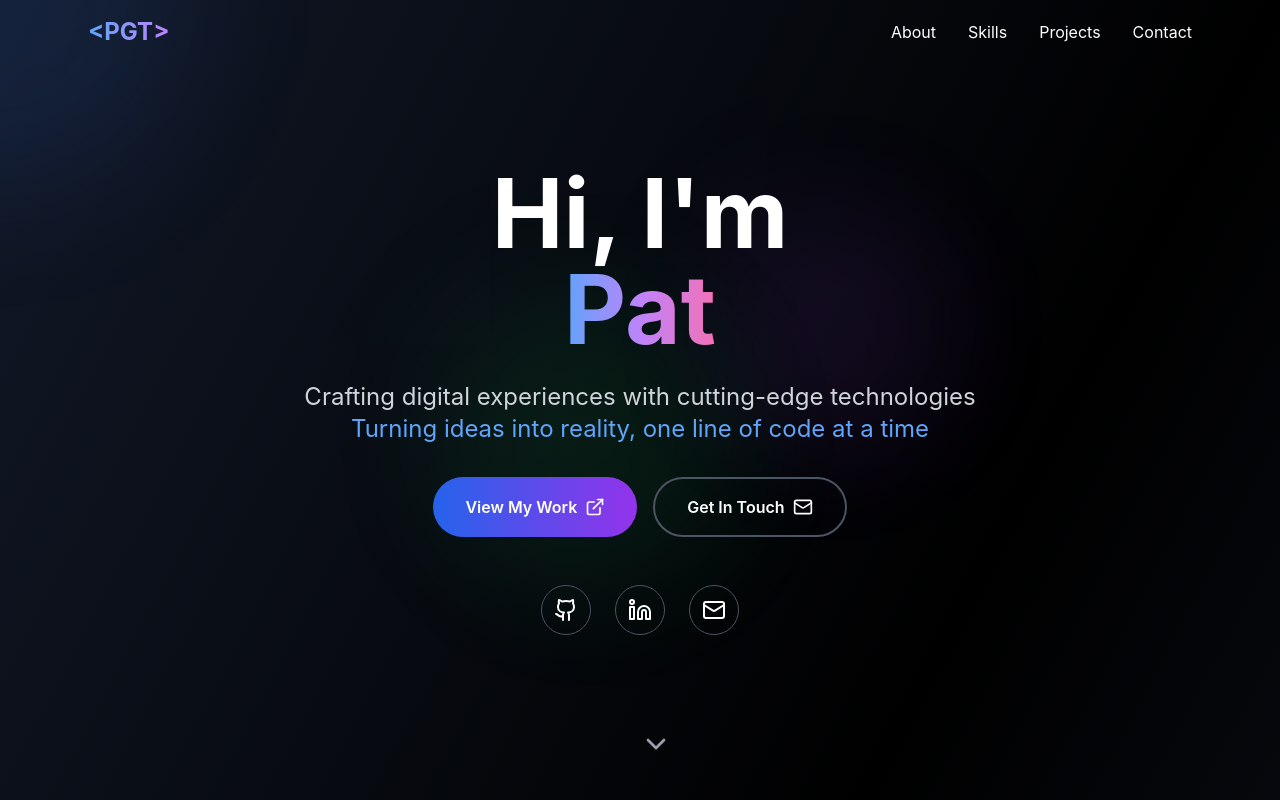
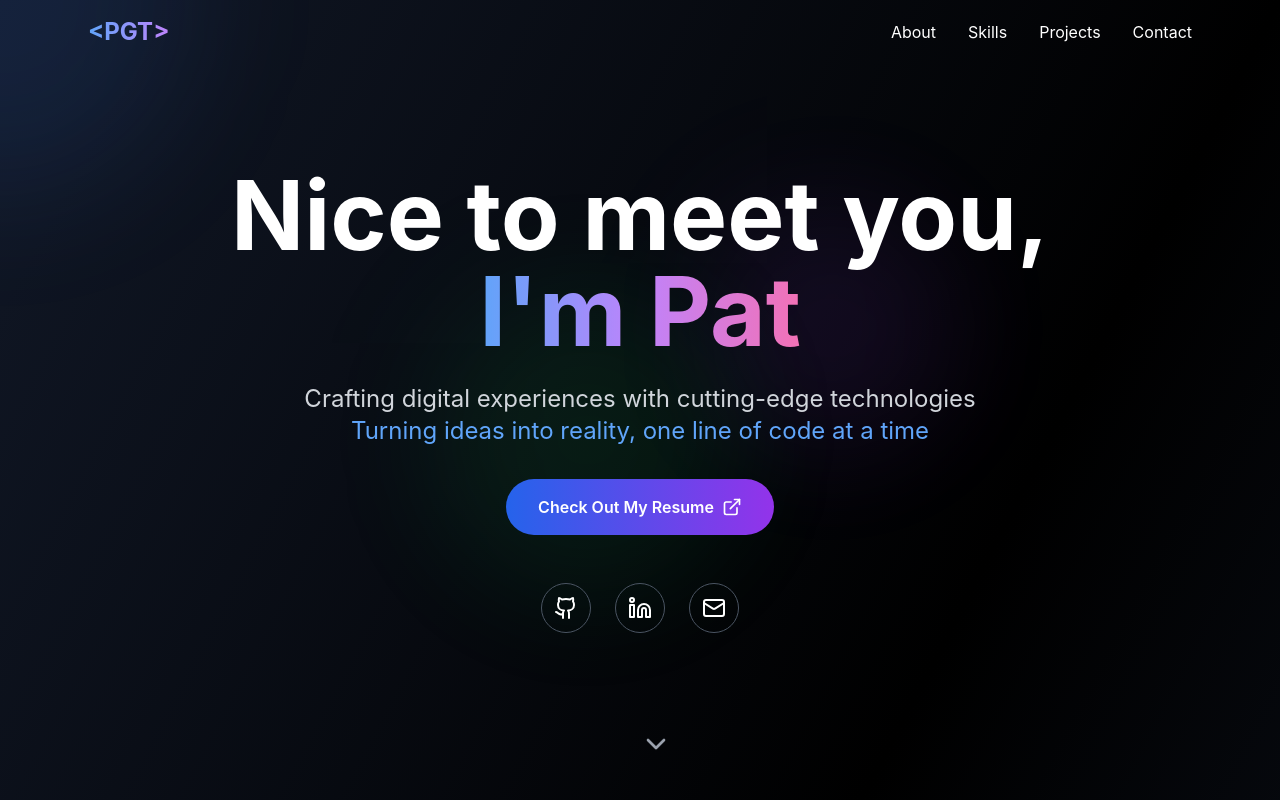
Before and after one commit to Patgdetorres/patgdetorres.com, a React (Create React App) app: page / in a window 1280 px wide. Shown: the top 800 px of the page. Built offline with nearby package versions, Linux system fonts and the light colour scheme.

Commit message:
link adjustments

```diff
--- a/public/index.html
+++ b/public/index.html
@@ -7,7 +7,7 @@
     <meta name="theme-color" content="#000000" />
     <meta name="description" content="Personal Programming Portfolio" />
     <script src="https://cdn.tailwindcss.com"></script>
-    <title>Your Name - Full Stack Developer</title>
+    <title>Pat Gonzalez De Torres</title>
   </head>
   <body>
     <noscript>You need to enable JavaScript to run this app.</noscript>
--- a/src/App.tsx
+++ b/src/App.tsx
@@ -52,7 +52,7 @@ const ProgrammingPortfolio = () => {
   ];
 
   return (
-    <div className="min-h-screen bg-gradient-to-br from-gray-900 via-black to-gray-900 text-white overflow-hidden">
+    <div id="top" className="min-h-screen bg-gradient-to-br from-gray-900 via-black to-gray-900 text-white overflow-hidden">
       {/* Animated background elements */}
       <div className="fixed inset-0 overflow-hidden pointer-events-none">
         <div
@@ -69,9 +69,12 @@ const ProgrammingPortfolio = () => {
       {/* Navigation */}
       <nav className={`fixed top-0 w-full z-50 transition-all duration-300 ${isScrolled ? 'bg-black/80 backdrop-blur-lg border-b border-gray-800' : ''}`}>
         <div className="max-w-6xl mx-auto px-6 py-4 flex justify-between items-center">
-          <div className="text-2xl font-bold bg-gradient-to-r from-blue-400 to-purple-400 bg-clip-text text-transparent">
+          <a
+            href="#top"
+            className="text-2xl font-bold bg-gradient-to-r from-blue-400 to-purple-400 bg-clip-text text-transparent hover:scale-105 transition-transform duration-300 cursor-pointer"
+          >
             {'<PGT>'}
-          </div>
+          </a>
           <div className="hidden md:flex space-x-8">
             {['About', 'Skills', 'Projects', 'Contact'].map((item) => (
               <a key={item} href={`#${item.toLowerCase()}`} className="hover:text-blue-400 transition-colors duration-300 relative group">
@@ -88,10 +91,10 @@ const ProgrammingPortfolio = () => {
         <div className="text-center max-w-4xl mx-auto">
           <div className="mb-8 animate-fade-in">
             <h1 className="text-6xl md:text-8xl font-bold mb-6 leading-tight">
-              <span className="text-white">Hi, I'm </span>
+              <span className="text-white">Nice to meet you,</span>
               <br />
               <span className="bg-gradient-to-r from-blue-400 via-purple-400 to-pink-400 bg-clip-text text-transparent animate-pulse">
-                Pat
+                I'm Pat
               </span>
               <br />
 
@@ -104,25 +107,30 @@ const ProgrammingPortfolio = () => {
           </div>
 
           <div className="flex flex-col sm:flex-row gap-4 justify-center mb-12">
-            <button className="group bg-gradient-to-r from-blue-600 to-purple-600 hover:from-blue-700 hover:to-purple-700 px-8 py-4 rounded-full font-semibold transition-all duration-300 transform hover:scale-105 hover:shadow-2xl">
+            <a
+              href="/Patgdetorres_CV.pdf"
+              target="_blank"
+              rel="noopener noreferrer"
+              className="group bg-gradient-to-r from-blue-600 to-purple-600 hover:from-blue-700 hover:to-purple-700 px-8 py-4 rounded-full font-semibold transition-all duration-300 transform hover:scale-105 hover:shadow-2xl inline-block text-center"
+            >
               <span className="flex items-center gap-2">
-                View My Work
+                Check Out My Resume
                 <ExternalLink className="w-5 h-5 group-hover:rotate-45 transition-transform duration-300" />
               </span>
-            </button>
-            <button className="group border-2 border-gray-600 hover:border-blue-400 px-8 py-4 rounded-full font-semibold transition-all duration-300 hover:bg-blue-400/10">
+            </a>
+            {/* <button className="group border-2 border-gray-600 hover:border-blue-400 px-8 py-4 rounded-full font-semibold transition-all duration-300 hover:bg-blue-400/10">
               <span className="flex items-center gap-2">
                 Get In Touch
                 <Mail className="w-5 h-5 group-hover:scale-110 transition-transform duration-300" />
               </span>
-            </button>
+            </button> */}
           </div>
 
           <div className="flex justify-center space-x-6">
             {[
-              { icon: Github, href: '#' },
-              { icon: Linkedin, href: '#' },
-              { icon: Mail, href: '#' }
+              { icon: Github, href: 'https://github.com/Patgdetorres' },
+              { icon: Linkedin, href: 'https://www.linkedin.com/in/patgdetorres/' },
+              { icon: Mail, href: 'mailto:patgdetorres@gmail.com' }
             ].map(({ icon: Icon, href }, index) => (
               <a
                 key={index}
```
Also changed, not shown: 5 other files (tests, documents, lock files or other folders).
